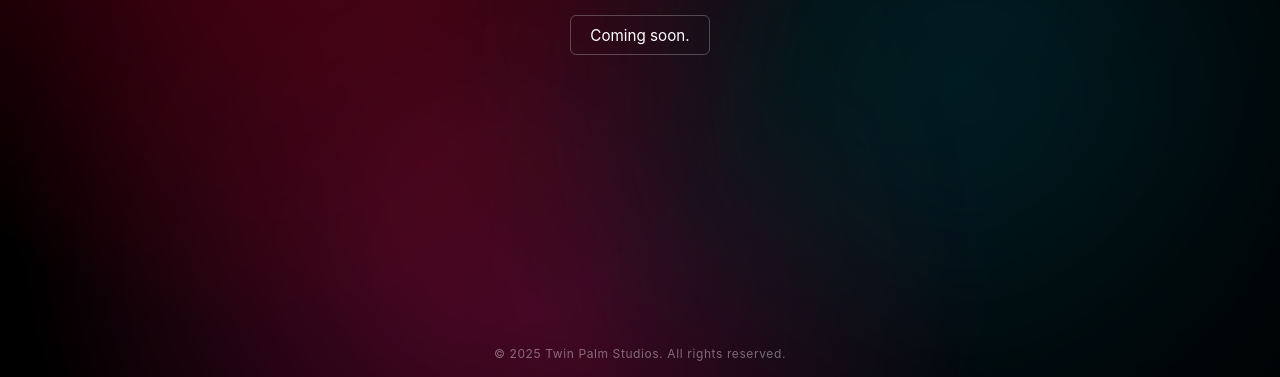
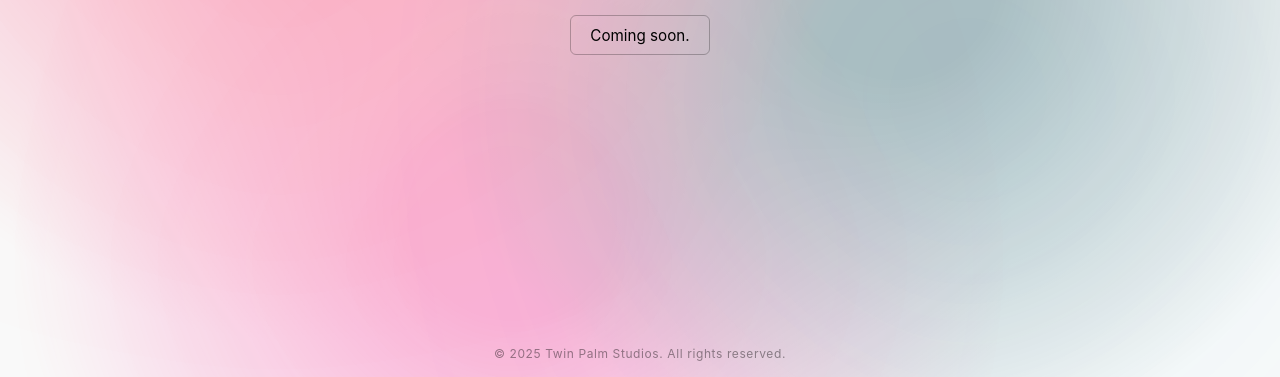
Before and after one commit to TwinPalmStudios/TwinPalmStudios, a plain HTML site: page index.html in a window 1280 px wide. Shown: the part 423-800 px from the top of the page. Drawn offline with Linux system fonts and the light colour scheme.

Commit message:
Update index.html
added light mode support

```diff
--- a/index.html
+++ b/index.html
@@ -6,15 +6,12 @@
   <meta name="description" content="Twin Palm Studios - A new era of cinema." />
   <title>Home | Twin Palm Studios</title>
   <style>
-    /* Base styles */
     html, body {
       margin: 0;
       padding: 0;
       height: 100%;
       font-family: -apple-system, BlinkMacSystemFont, "Segoe UI", Roboto, Oxygen,
                    Ubuntu, Cantarell, "Open Sans", "Helvetica Neue", sans-serif;
-      background: #000;
-      color: #fff;
       overflow: hidden;
       display: flex;
       flex-direction: column;
@@ -23,10 +20,9 @@
       text-align: center;
       position: relative;
       min-height: 100vh;
-      /* Mobile horizontal padding */
-      padding-left: 1.5rem;
-      padding-right: 1.5rem;
-      box-sizing: border-box;
+      background: #000;
+      color: #fff;
+      transition: background 0.5s ease, color 0.5s ease;
     }
 
     h1 {
@@ -44,18 +40,17 @@
       position: relative;
     }
 
-    /* Updated coming-soon style with more margin-top */
     .coming-soon {
       display: inline-block;
       font-size: 0.95rem;
       padding: 0.6rem 1.2rem;
-      color: #fff;
+      color: inherit;
       border: 1px solid rgba(255, 255, 255, 0.25);
       border-radius: 6px;
-      margin-top: 1.5rem; /* increased spacing */
+      margin-top: 1.5rem;
       user-select: none;
       cursor: default;
-      transition: background 0.2s ease, border 0.2s ease;
+      transition: background 0.5s ease, border-color 0.5s ease;
       z-index: 2;
       position: relative;
     }
@@ -65,7 +60,6 @@
       border-color: rgba(255, 255, 255, 0.4);
     }
 
-    /* Background & circles */
     .background {
       position: fixed;
       top: 0;
@@ -88,8 +82,8 @@
     .circle {
       position: absolute;
       border-radius: 50%;
-      opacity: 0.75; /* increased opacity */
-      filter: blur(180px); /* slightly less blur */
+      opacity: 0.6;
+      filter: blur(200px);
       transform: translate(0, 0);
       will-change: transform;
     }
@@ -118,7 +112,6 @@
       left: 30%;
     }
 
-    /* Soft glowing radial gradient background */
     .background::before {
       content: '';
       position: absolute;
@@ -127,17 +120,17 @@
       background: radial-gradient(circle at 25% 25%, #ff0047 10%, transparent 50%),
                   radial-gradient(circle at 70% 50%, #02262f 10%, transparent 50%),
                   radial-gradient(circle at 40% 80%, #ff0095 10%, transparent 50%);
-      opacity: 0.25; /* increased opacity */
+      opacity: 0.15;
       z-index: -1;
+      transition: opacity 0.5s ease;
     }
 
-    /* Copyright */
     .copyright {
       position: fixed;
-      bottom: 1rem; /* match 404 */
+      bottom: 1rem;
       width: 100%;
       font-size: 0.75rem;
-      color: rgba(255, 255, 255, 0.4);  /* Updated opacity to 0.4 */
+      color: rgba(255, 255, 255, 0.4);
       text-align: center;
       z-index: 2;
       user-select: none;
@@ -147,12 +140,37 @@
       padding-left: env(safe-area-inset-left);
       padding-right: env(safe-area-inset-right);
       box-sizing: border-box;
+      transition: color 0.5s ease;
     }
 
-    /* Responsive font sizes if needed */
     @media (max-width: 480px) {
-      h1 {
-        font-size: 1.8rem;
+      html, body {
+        padding-left: 1.5rem;
+        padding-right: 1.5rem;
+      }
+    }
+
+    @media (prefers-color-scheme: light) {
+      html, body {
+        background: #f9f9f9;
+        color: #000;
+      }
+
+      .background::before {
+        opacity: 0.28;
+      }
+
+      .coming-soon {
+        border-color: rgba(0, 0, 0, 0.25);
+      }
+
+      .coming-soon:hover {
+        background: rgba(0, 0, 0, 0.05);
+        border-color: rgba(0, 0, 0, 0.4);
+      }
+
+      .copyright {
+        color: rgba(0, 0, 0, 0.4);
       }
     }
   </style>
```
